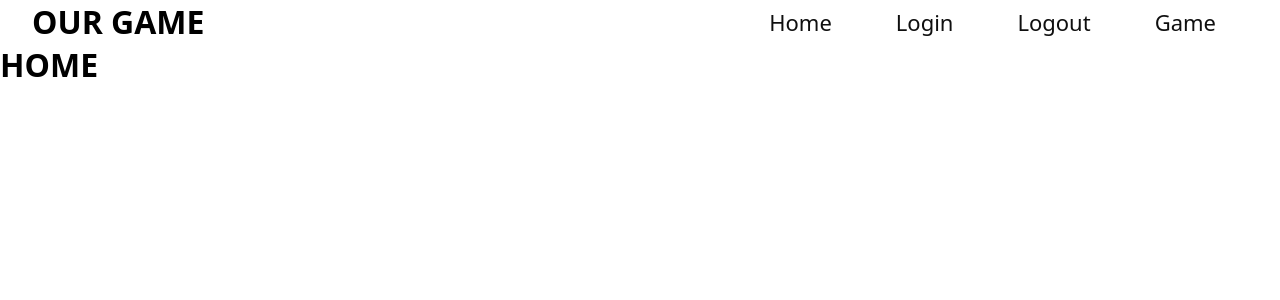
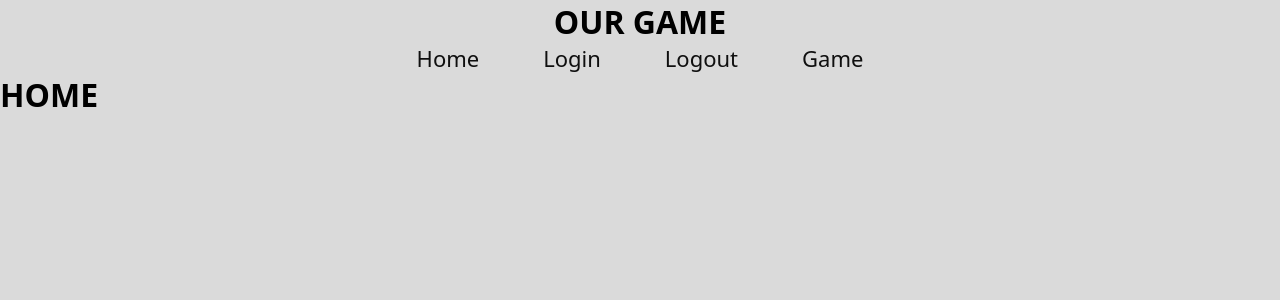
Before and after one commit to PhilippRosie/the-game, a React (Create React App) app: page / in a window 1280 px wide. Shown: the top 300 px of the page. Built offline with nearby package versions, Linux system fonts and the light colour scheme; the HTML template or start-up script is replaced by a standard one.

Commit message:
small changes

```diff
--- a/src/App.js
+++ b/src/App.js
@@ -13,7 +13,6 @@ function App() {
 
       <div className="page-route">
         {" "}
-        {/* put my routes in a div to only update the div and not the whole site. */}
         <Routes>
           <Route path="/" element={<Home />} />
           <Route path="/login" element={<Login />} />
--- a/src/index.css
+++ b/src/index.css
@@ -8,11 +8,15 @@
 }
 
 :root {
-  --mainColor: rgb(92, 92, 92);
-  --mainColortrans: rgba(56, 56, 56, 0.493);
-  --mainColorLight: rgb(160, 160, 160);
+  --mainColorDark: rgb(92, 92, 92);
+  --mainColorTrans: rgba(92, 92, 92, 0.493);
+  --mainColorLight: rgb(218, 218, 218);
   --secondaryColor: rgb(29, 29, 29);
   --secTransColor: rgba(75, 75, 75, 0.521);
   --textColor: #eee;
   --darkTextColor: #0f0f0f;
 }
+
+body {
+  background-color: var(--mainColorLight);
+}
--- a/src/styles/navbar.css
+++ b/src/styles/navbar.css
@@ -1,13 +1,12 @@
-/*Header START*/
-
 .logo {
   font-size: 32px;
 }
 
 header {
   display: flex;
+  justify-content: center;
+  flex-direction: column;
   align-items: center;
-  justify-content: space-between;
   padding: 0 2rem;
 }
 
@@ -19,5 +18,6 @@ nav a {
 }
 
 nav a:hover {
+  text-shadow: 0 0 15px red;
   transition: 1s;
 }
```
